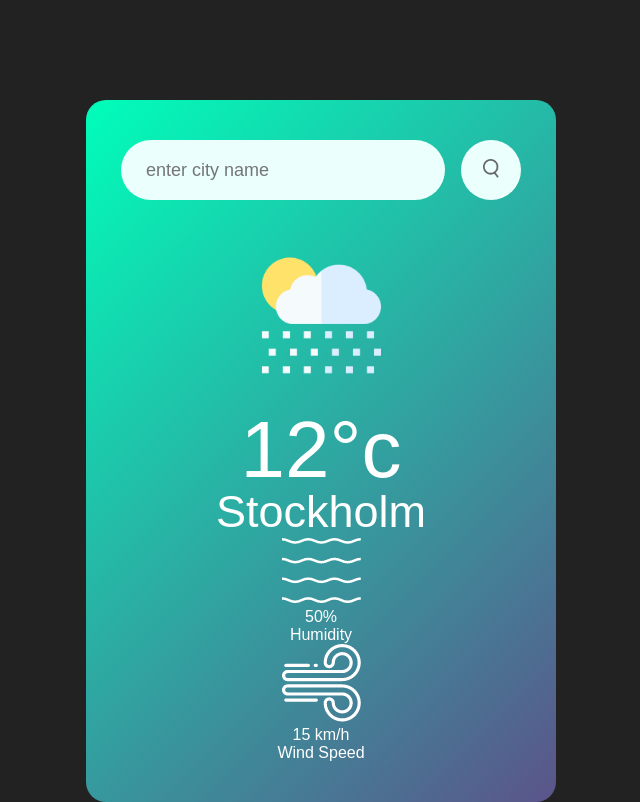
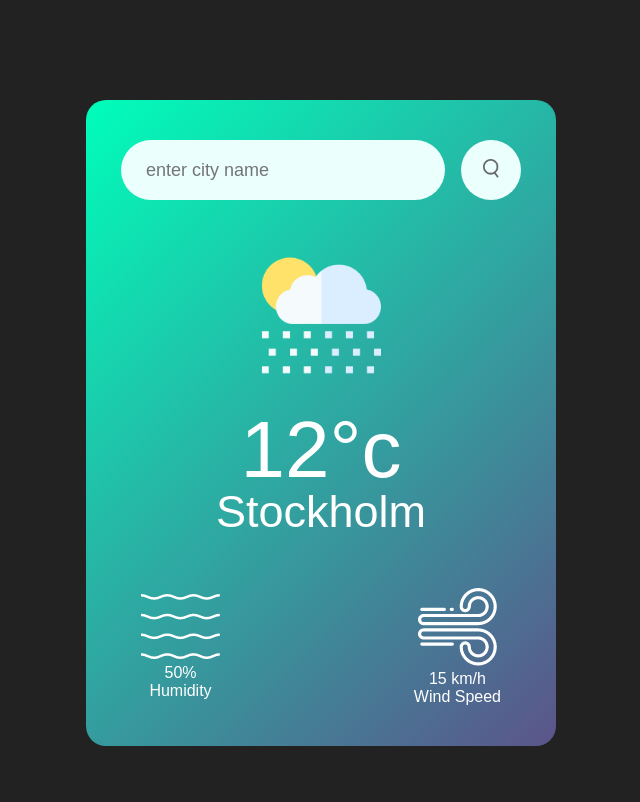
Before and after one commit to MohamedAlsheik/weatherApp, a plain HTML site: page index.html in a window 1280 px wide. Shown: the whole page, without its empty margins (319-959 px from the left). Drawn offline with Linux system fonts and the light colour scheme.

Commit message:
Adjust location of Humidity & Wind Speed

```diff
--- a/style.css
+++ b/style.css
@@ -60,3 +60,10 @@ body{
     font-weight: 400;
     margin-top: -10px;
 }
+.details{
+    display: flex;
+    align-items: center;
+    justify-content: space-between;
+    padding: 0 20px;
+    margin-top: 50px;
+}
```
